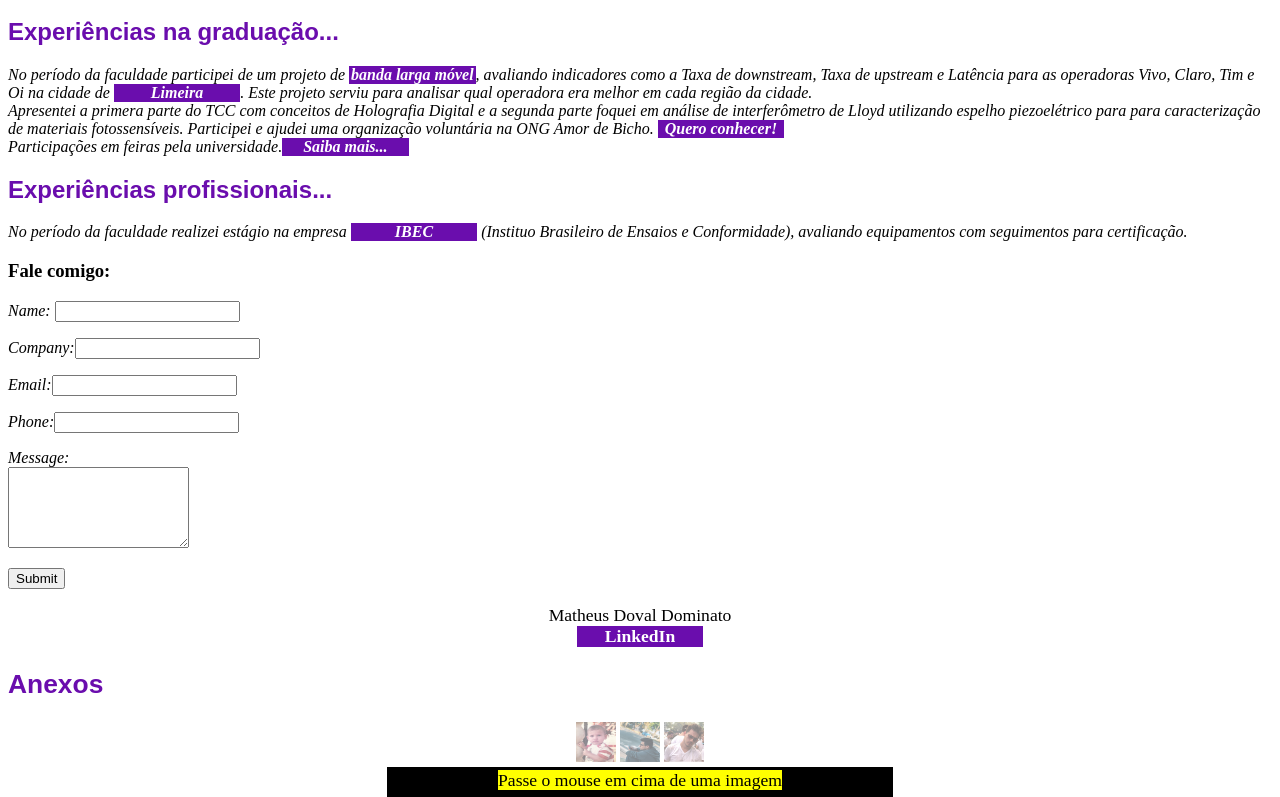
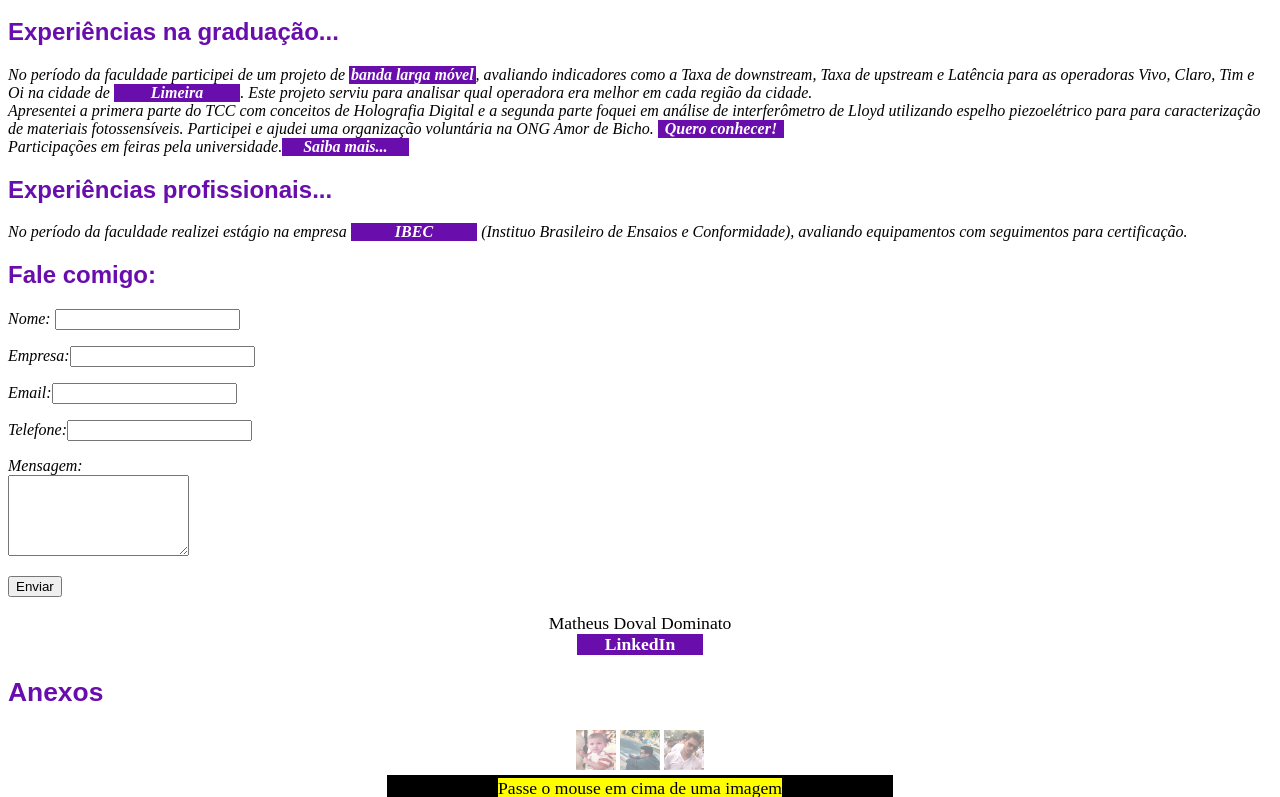
Before and after one commit to matdoval/progweb, a plain HTML site: page index.html in a window 1280 px wide. Shown: the part 507-1304 px from the top of the page. Drawn offline with Linux system fonts and the light colour scheme.

Commit message:
Update index.html

```diff
--- a/index.html
+++ b/index.html
@@ -30,31 +30,31 @@
 	<h2>Experiências profissionais...</h2>
 	<p>No per&iacute;odo da faculdade realizei est&aacute;gio na empresa <a href="https://www.ibec.com.br/"> IBEC</a> (Instituo Brasileiro de Ensaios e Conformidade), avaliando equipamentos com seguimentos para certifica&ccedil;&atilde;o.</p>
 
-	<h3>Fale comigo:</h3>
+	<h2>Fale comigo:</h2>
     <form id = "contactForm">
       <p>
-	<label>Name: <input type="text" name="name" id="name"/></label>
+	<label>Nome: <input type="text" name="name" id="name"/></label>
       </p>
       <p>
-	<label>Company:<input type="text" name="company" id="company"/>
+	<label>Empresa:<input type="text" name="company" id="company"/>
       </p>
       <p>
 	<label>Email:<input type="email" name="email"/>
       </p>
       <p>
-	<label>Phone:<input type="text" name="phone" id="phone"/>
+	<label>Telefone:<input type="text" name="phone" id="phone"/>
       </p>
       <p>
-	<label>Message:</br><textarea name="message" rows="5" id="message">
+	<label>Mensagem:</br><textarea name="message" rows="5" id="message">
 	    </textarea>
 	</label>
       </p>
       <p>
-	<button type="submit" onclick="return submitForm()">Submit</button>
+	<button type="submit" onclick="return submitForm()">Enviar</button>
       </p>
     </form>
 
-    <div class="closed" id="confirm">Your Message has been sent!</div>
+    <div class="closed" id="confirm">Mensagem enviada!</div>
 
 	<footer>
 		<center>Matheus Doval Dominato</center>
```
